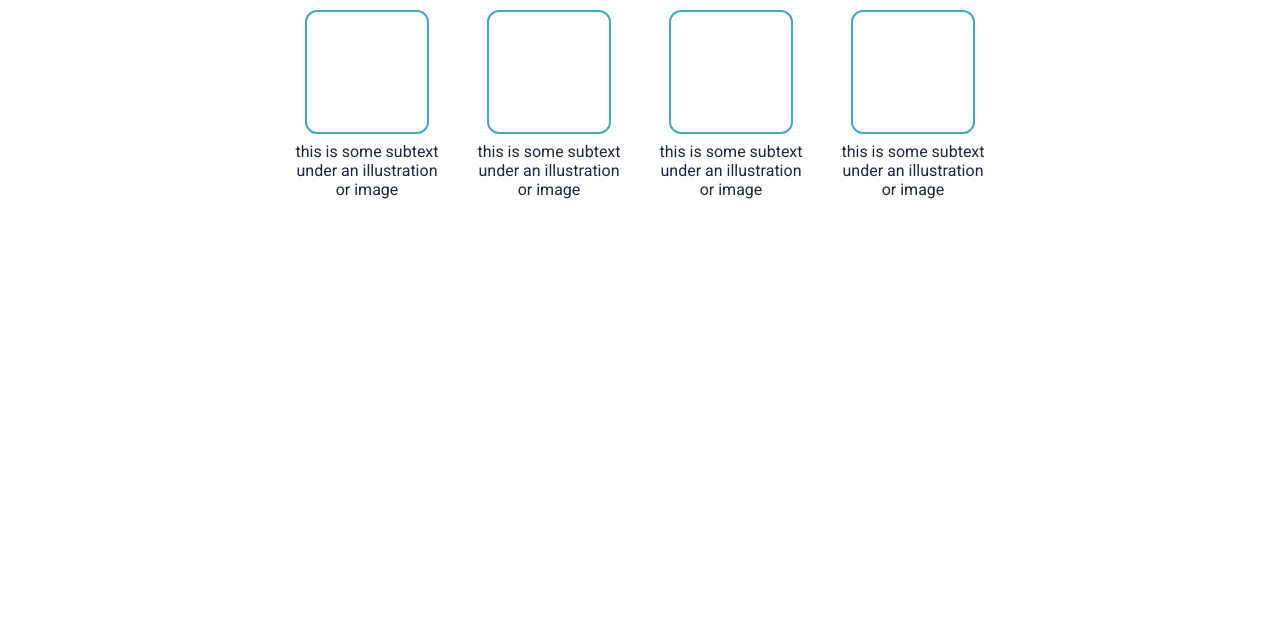
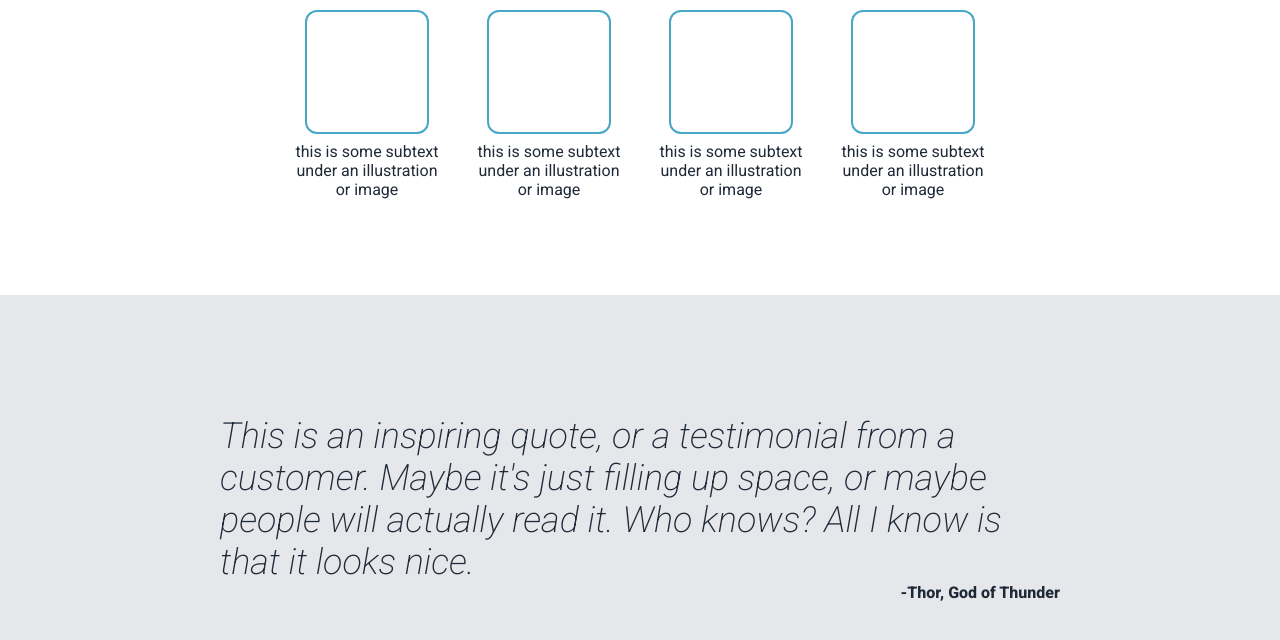
Before and after one commit to abscertainty/landing-page, a plain HTML site: page index.html in a window 1280 px wide. Shown: the part 554-1194 px from the top of the page. Before the commit the page ends 849 px from the top, so only its background shows below. Drawn offline with Linux system fonts and the light colour scheme.

Commit message:
Add quote section with styling

```diff
--- a/index.html
+++ b/index.html
@@ -65,7 +65,14 @@
         </div>
 
         <div class="quote">
-
+            <p class="quote-text">
+                This is an inspiring quote, or a testimonial from a customer.
+                Maybe it's just filling up space, or maybe people will actually
+                read it. Who knows? All I know is that it looks nice.
+            </p>
+            <p class="citation">
+                -Thor, God of Thunder
+            </p>
         </div>
 
         <div class="signup">
--- a/style.css
+++ b/style.css
@@ -144,3 +144,27 @@ p {
     text-align: center;
     color: #1f2937;
 }
+
+/* QUOTE */
+
+.quote {
+    display: flex;
+    flex-direction: column;
+    justify-content: center;
+    height: 350px;
+    padding: 120px 220px;
+    background-color: #e5e7eb;
+}
+
+.quote-text {
+   font-size: 36px;
+   font-style: italic;
+   font-weight: 200;
+   color: #1f2937;
+}
+
+.citation {
+    text-align: end;
+    font-weight: 800;
+    color: #1f2937;
+}
```
